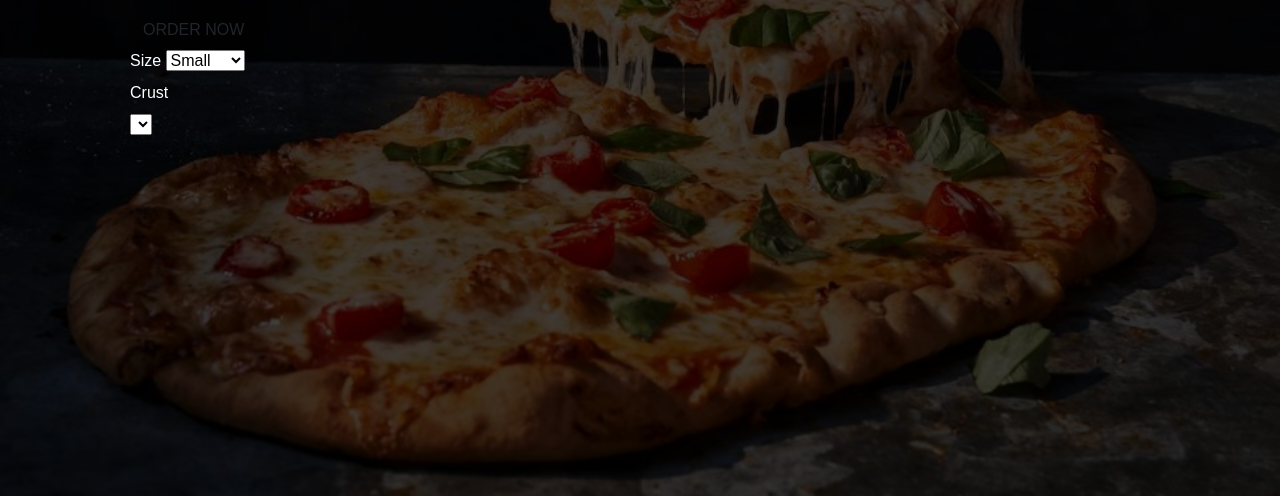
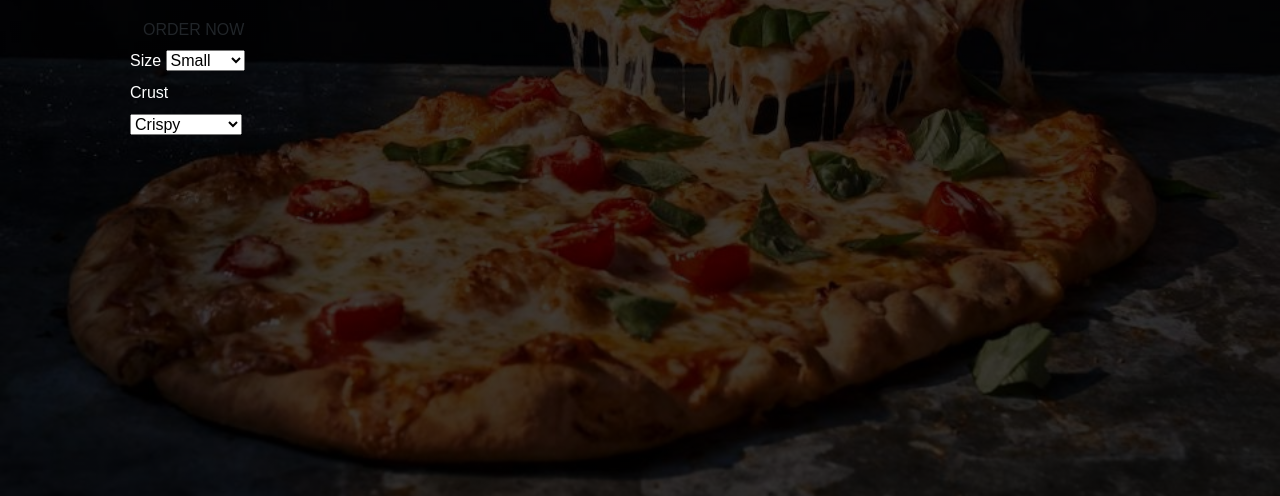
Before and after one commit to nealwaga/Neal-s-Pizza-Diner, a plain HTML site: page index.html in a window 1280 px wide. Shown: the part 304-800 px from the top of the page. Drawn offline with nearby package versions, Linux system fonts and the light colour scheme.

Commit message:
type of crust

```diff
--- a/index.html
+++ b/index.html
@@ -35,8 +35,10 @@
                     </select><br>
                     <label for="">Crust</label><br>
                     <select name="Crust" id="">
-
-                    </select>
+                        <option value="Crispy">Crispy</option>
+                        <option value="Stuffed">Stuffed</option>
+                        <option value="Glutten-Free">Glutten-Free</option>
+                    </select><br>
                 </form>
             </div>
         </div>
```
